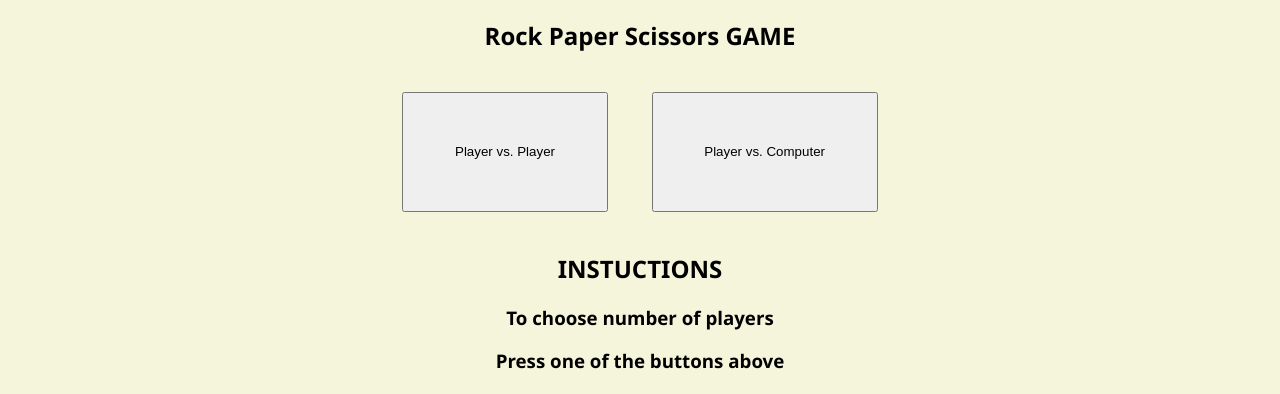
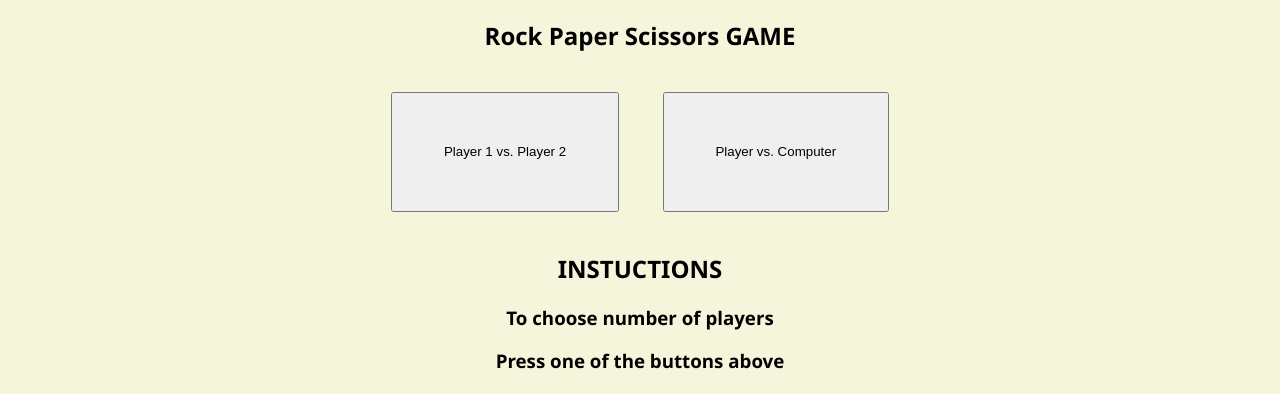
Before and after one commit to Piotr-Presia/RockPaperScissors, a plain HTML site: page index.html in a window 1280 px wide. Shown: the part 73-467 px from the top of the page. Drawn offline with Linux system fonts and the light colour scheme.

Commit message:
Update index.html
Small change in HTML

```diff
--- a/index.html
+++ b/index.html
@@ -12,7 +12,7 @@
 <body>
     <h1>Lab 8</h1>
     <h2>Rock Paper Scissors GAME</h2>
-    <button id="single" onclick="input(this.id)">Player vs. Player</button>
+    <button id="single" onclick="input(this.id)">Player 1 vs. Player 2</button>
 
     <button id="compute" onclick="input(this.id)">Player vs. Computer</button>
 
```
